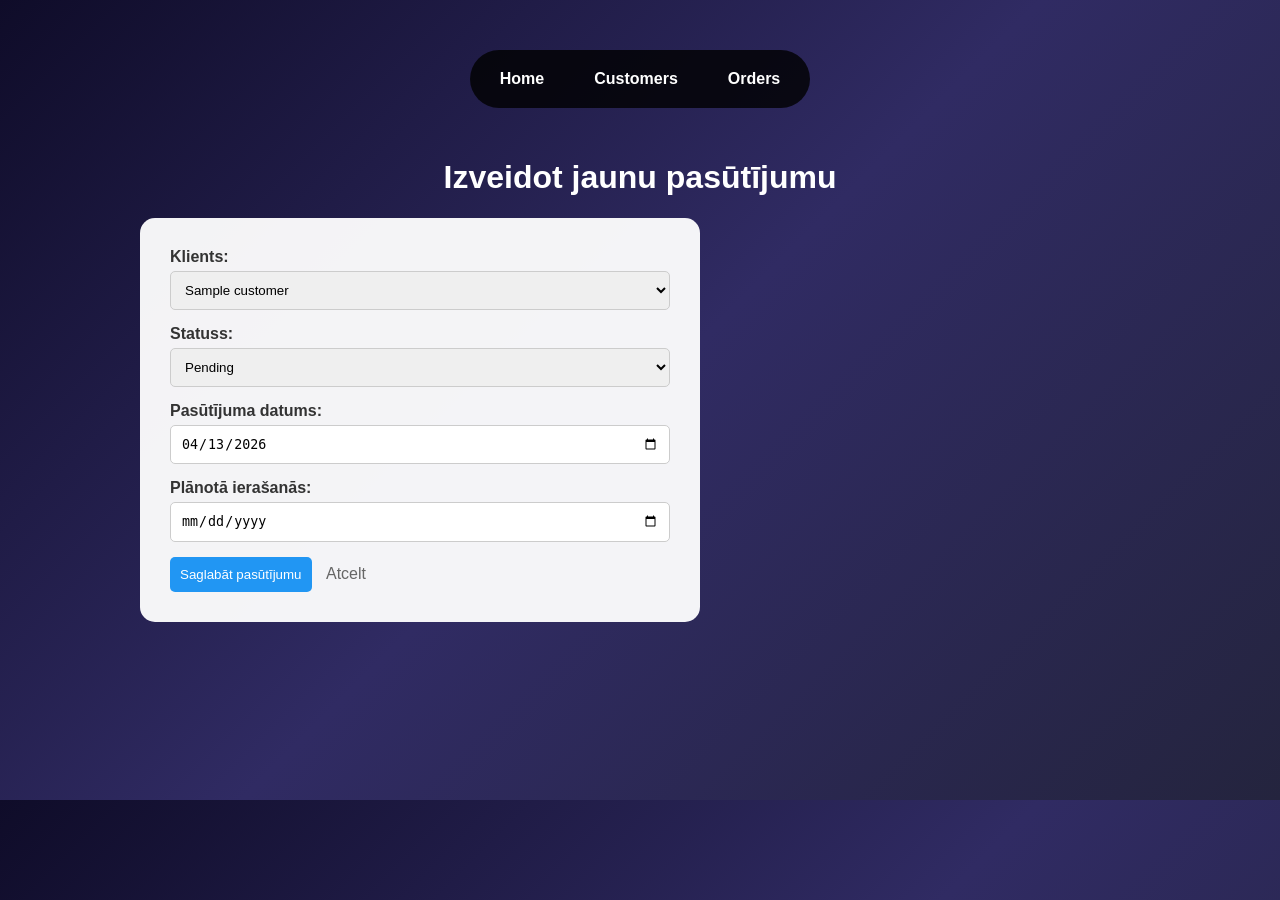
After one commit to Fallen-coder/shop_13.04.26, a PHP site: template src/views/order_create.php in a window 1280 px wide. The commit adds this page. Run offline with PHP 8.4, Linux system fonts and the light colour scheme; the template is opened without the code that fills it: most values are stand-ins (such as "Sample title", 1, 10 or a date in 2020).

Commit message:
order create

```diff
--- a/public/css/style.css
+++ b/public/css/style.css
@@ -53,3 +53,28 @@ td { padding: 15px 20px; border-bottom: 1px solid #eee; }
 
 .filter { margin-bottom: 20px; color: white; }
 .filter a { color: #6dd5ed; text-decoration: none; font-weight: bold; }
+
+
+
+.order-form {
+    background: rgba(255, 255, 255, 0.95);
+    padding: 30px;
+    border-radius: 15px;
+    color: #333;
+    max-width: 500px;
+}
+.form-group { margin-bottom: 15px; display: flex; flex-direction: column; }
+.form-group label { margin-bottom: 5px; font-weight: bold; }
+.form-group input, .form-group select { padding: 10px; border-radius: 5px; border: 1px solid #ccc; }
+
+.btn-create {
+    display: inline-block;
+    background: #4CAF50;
+    color: white;
+    padding: 10px 20px;
+    text-decoration: none;
+    border-radius: 5px;
+    margin-bottom: 20px;
+}
+.btn-save { background: #2196F3; color: white; padding: 10px; border: none; border-radius: 5px; cursor: pointer; }
+.btn-cancel { color: #666; text-decoration: none; margin-left: 10px; }
--- /dev/null
+++ b/src/views/order_create.php
@@ -0,0 +1,47 @@
+<!DOCTYPE html>
+<html lang="lv">
+<head>
+    <meta charset="UTF-8">
+    <link rel="stylesheet" href="/css/style.css">
+    <title>Jauns pasūtījums</title>
+</head>
+<body>
+    <?php include 'nav.php'; ?>
+    <h1>Izveidot jaunu pasūtījumu</h1>
+
+    <div class="container">
+        <form action="/orders/create" method="POST" class="order-form">
+            <div class="form-group">
+                <label>Klients:</label>
+                <select name="customers_id" required>
+                    <?php foreach ($customers as $c): ?>
+                        <option value="<?= $c['id'] ?>"><?= htmlspecialchars($c['name']) ?></option>
+                    <?php endforeach; ?>
+                </select>
+            </div>
+
+            <div class="form-group">
+                <label>Statuss:</label>
+                <select name="status">
+                    <option value="pending">Pending</option>
+                    <option value="completed">Completed</option>
+                    <option value="cancelled">Cancelled</option>
+                </select>
+            </div>
+
+            <div class="form-group">
+                <label>Pasūtījuma datums:</label>
+                <input type="date" name="order_date" value="<?= date('Y-m-d') ?>" required>
+            </div>
+
+            <div class="form-group">
+                <label>Plānotā ierašanās:</label>
+                <input type="date" name="arival_date">
+            </div>
+
+            <button type="submit" class="btn-save">Saglabāt pasūtījumu</button>
+            <a href="/orders" class="btn-cancel">Atcelt</a>
+        </form>
+    </div>
+</body>
+</html>
--- a/src/views/orders.php
+++ b/src/views/orders.php
@@ -7,7 +7,9 @@
 </head>
 <body>
     <?php include 'nav.php'; ?>
-
+    <div class="action-bar">
+    <a href="/orders/create" class="btn-create">+ Jauns pasūtījums</a>
+</div>
     <h1>Orders List</h1>
     <div class="container">
         <table>
```
Also changed, not shown: public/index.php (+16 -1 lines), src/controllers/OrderController.php (+17 -11 lines), src/models/Order.php (added, +32 -0 lines).
